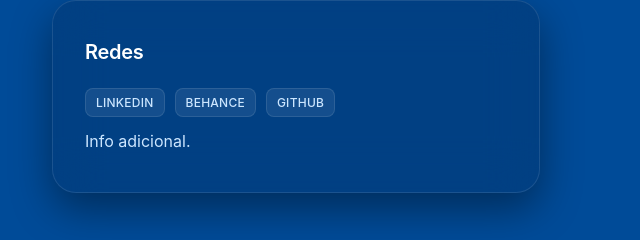
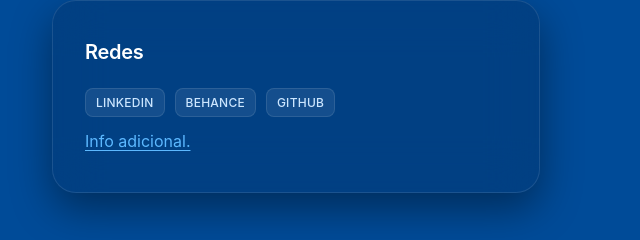
Before and after one commit to magaro2009/Portafolio, a plain HTML site: page index.html in a window 1280 px wide. Shown: the part 3597-3837 px from the top of the page, 600-1240 px from the left. Drawn offline with Linux system fonts and the light colour scheme.

Commit message:
Update additional info paragraph with a link

```diff
--- a/index.html
+++ b/index.html
@@ -473,7 +473,7 @@
             <a class="tag" href="https://www.behance.net/mauriciogaitan91" target="_blank" rel="noreferrer">Behance</a>
             <a class="tag" href="https://github.com/magaro2009" target="_blank" rel="noreferrer">GitHub</a>
           </div>
-          <p style="margin-top:12px;">Info adicional.</p>
+          <p style="margin-top:12px;"><a href="https://funny-kataifi-462948.netlify.app/#proceso" target="_blank" rel="noreferrer" style="color:var(--primary); text-decoration:underline; text-underline-offset:3px;">Info adicional.</a></p>
         </div>
       </div>
     </section>
```
